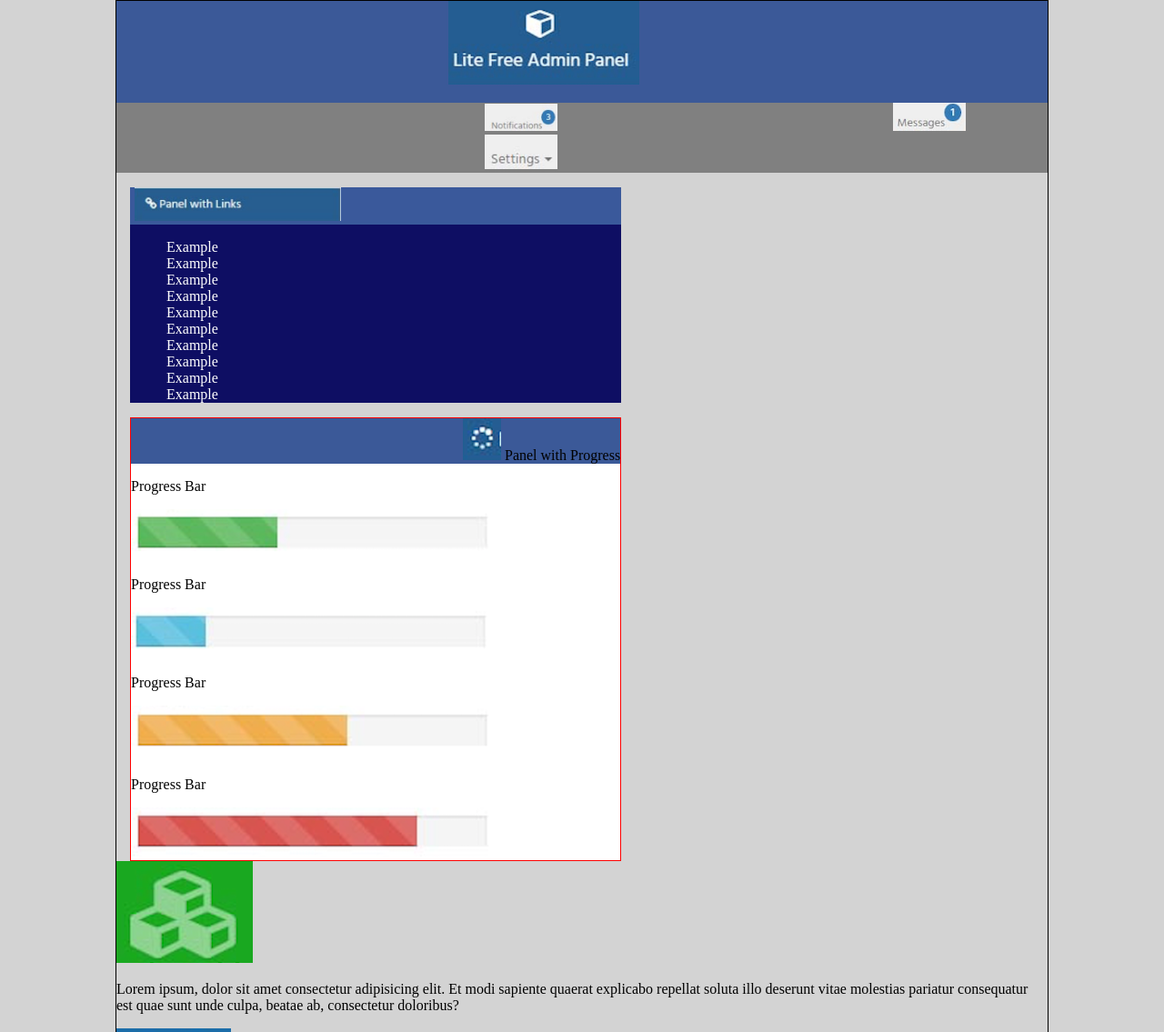
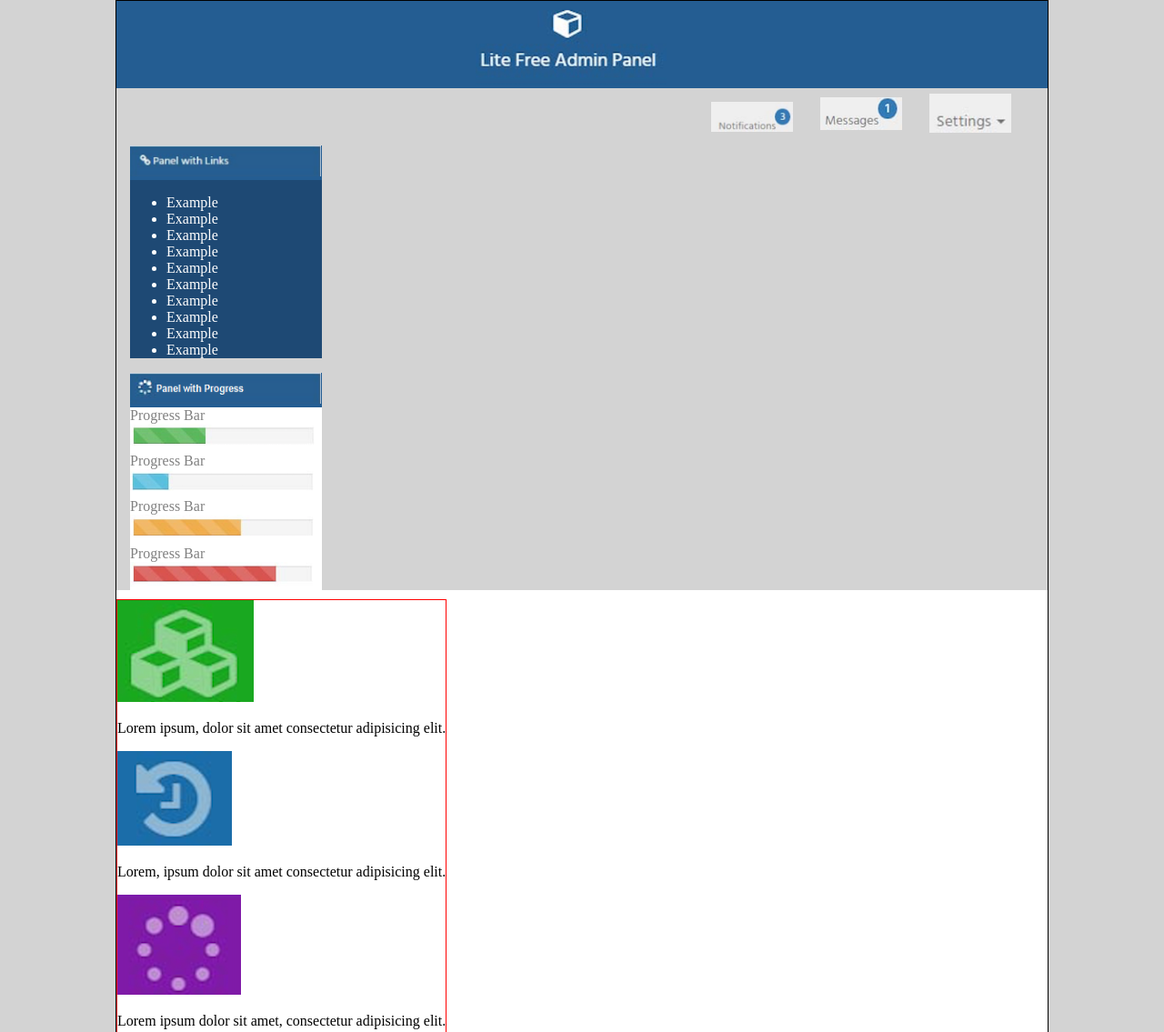
Before and after one commit to Jaciel-Sanchez/pw14152022, a plain HTML site: page PracticaCSS04/index.html in a window 1280 px wide. Shown: the top 1135 px of the page at 91% size. Drawn offline with Linux system fonts and the light colour scheme.

Commit message:
avance practica 04

```diff
--- a/PracticaCSS04/css/estilos.css
+++ b/PracticaCSS04/css/estilos.css
@@ -6,62 +6,106 @@ body{
     background-color: lightgray;
 }
 header {
-    background-color:#3b5998;
+    background-color: #245d92;
+
 }
 header nav{
     background-color: gray;
 
 }
 header img{
-    margin-left: 365px;
+    margin-left: 395px;
     max-width: 210px;
     max-height: 210px;
 }
-header nav ul li{
+header nav img{
     display: inline-block;
-    list-style: none;
+    max-width: 90px;
+    max-height: 90px;
 }
-header nav ul li img{
-    max-width: 80px;
-    max-height: 80px;
-    white-space: 10px;
+#not{
+    float: right;
+    margin-right: 280px;
+    margin-top: 15px;
+}
+#msj{
+    float: right;
+    margin-right: 160px;
+    margin-top: -38px;
+}
+#aju{
+    float: right;
+    margin-right: 40px;
+    margin-top: -42px;
+}
 
-}
+
 /*----------SECCION IZQUIERDA----------*/
 
 /*-----ARTICLE 01-----*/
 #izqSeccion{
+    margin-top: 15px;
     display:inline-block;
     margin-left: 15px;
     padding-right: 60px;
+    width: 40%;
 }
 #seccIzqart01{
-    background-color: rgb(14, 14, 99);
+    background-color: #1e4974;
     color: white;
+    width: 51.5%;
 }
 #seccIzqart01 header{
-    background-color: #3a599b;
+    background-color:  #245d92;
 }
 #seccIzqart01 header img{
-    margin-left: 5px;
-    max-width: 110%;
-    max-height: 110%;
+    margin-left: 0px;
+    max-width: 10;
+    max-height: 10;
 }
 #seccIzqart01 ul{
-    list-style: none;
+    margin-left: 0px;
 }
 /*-----ARTICLE 02-----*/
-#secIzqart02{
+#seccIzqart02{
     background-color: white;
-    border: 1px solid red;
+
+    width: 51.5%;
+    color: gray;
 }
 #seccIzqart02 header{
-    background-color: #3a599b;
-    padding-top: -20px;
+    background-color: #245d92;
+}
+#seccIzqart02 header img{
+    margin-left: 0px;
+    margin-top: 0px;
+    max-width: 10;
+    max-height: 10;
 
 }
-#seccIzqart02 header img{
-    max-width: 50%;
-    max-height: 50%;
-    margin-left: 0px auto;
+#barra1{
+    max-width: 205px;
+    max-height: 100px;
 }
+#barra2{
+    max-width: 205px;
+    max-height: 100px;
+}
+#barra3{
+    max-width: 205px;
+    max-height: 100px;
+}
+#barra4{
+    max-width: 205px;
+}
+
+/*-----SECCION DERECHA-----*/
+#derSeccion{
+    background-color: white;
+}
+
+#secDer01{
+    display: inline-block;
+    border: 1px solid red;
+    margin-top: 10px;
+}
--- a/PracticaCSS04/index.html
+++ b/PracticaCSS04/index.html
@@ -11,11 +11,9 @@
     <header>
         <img src="img/logo.png" alt="">
         <nav>
-            <ul>
-                <li> <img src="img/notificaciones.png" alt=""></li>
-                <li> <img src="img/mensajes.png" alt=""></li>
-                <li> <img src="img/ajustes.png" alt=""></li>
-            </ul>
+            <img src="img/notificaciones.png" alt="" id="not">
+            <img src="img/mensajes.png" alt="" id="msj">
+            <img src="img/ajustes.png" alt="" id="aju">
         </nav>
     </header>
 
@@ -35,52 +33,53 @@
                 <li>Example</li>
                 <li>Example</li>
                 <li>Example</li>
-
             </ul>
         </article>
-        <article id="secIzqart02">
+        <article id="seccIzqart02">
             <header>
-                <img src="img/logoprogress.png" alt="">
-            <span>Panel with Progress</span>
+                <img src="img/panelwpf.png" alt="" id="ejemplo">
             </header>
-            <p>Progress Bar</p>
-            <img src="img/barra01.png" alt="">
-            <p>Progress Bar</p>
-            <img src="img/barra02.png" alt="">
-            <p>Progress Bar</p>
-            <img src="img/barra03.png" alt="">
-            <p>Progress Bar</p>
-            <img src="img/barra04.png" alt="">
+            Progress Bar
+            <img src="img/barra01.png" alt="" id="barra1">
+            <br>
+            Progress Bar
+            <img src="img/barra02.png" alt="" id="barra2">
+            <br>
+            Progress Bar
+            <img src="img/barra03.png" alt="" id="barra3">
+            <br>
+            Progress Bar
+            <img src="img/barra04.png" alt="" id="barra4">
         </article>
     </section>
 
     <section id="derSeccion">
-        <section id="secDerart01">
+        <section id="secDer01">
             <article>
                 <img src="img/cubo1.png" alt="">
-                <p>Lorem ipsum, dolor sit amet consectetur adipisicing elit. Et modi sapiente quaerat explicabo repellat soluta illo deserunt vitae molestias pariatur consequatur est quae sunt unde culpa, beatae ab, consectetur doloribus?</p>
+                <p>Lorem ipsum, dolor sit amet consectetur adipisicing elit.</p>
             </article>
             <article>
                 <img src="img/cubo02.png" alt="">
-                <p>Lorem, ipsum dolor sit amet consectetur adipisicing elit. Reiciendis nobis distinctio accusantium at repellat ad quisquam praesentium nam, corporis quia beatae? Deleniti officiis doloremque atque. Ducimus iusto itaque eius nobis.</p>
+                <p>Lorem, ipsum dolor sit amet consectetur adipisicing elit.</p>
             </article>
             <article>
                 <img src="img/cubo03.png" alt="">
-                <p>Lorem ipsum dolor sit amet, consectetur adipisicing elit. Quam, provident? Saepe aliquid ducimus quaerat pariatur, numquam similique deleniti quia minus! Eligendi ab est quisquam, ullam autem fugiat ratione omnis dolor!</p>
+                <p>Lorem ipsum dolor sit amet, consectetur adipisicing elit.</p>
             </article>
             <article>
                 <img src="img/cubo04.png" alt="">
-                <p>Lorem ipsum dolor sit amet consectetur adipisicing elit. Cumque ullam magnam exercitationem minima architecto, possimus at illum sapiente earum amet enim ut laborum! Ut ad, quasi tenetur neque quis quisquam.</p>
+                <p>Lorem ipsum dolor sit amet consectetur adipisicing elit.</p>
             </article>
         </section>
 
-        <section id="secDerart02">
+        <section id="secDer02">
             <article>
                 <img src="img/panels.PNG" alt="">
             </article>
         </section>
 
-        <section id="secDerart03">
+        <section id="secDer03">
             <article>
                 <img src="/img/usuario01.png" alt="">
                 <br>
```
Also changed, not shown: PracticaCSS04/img/panelwpf.png (added).
